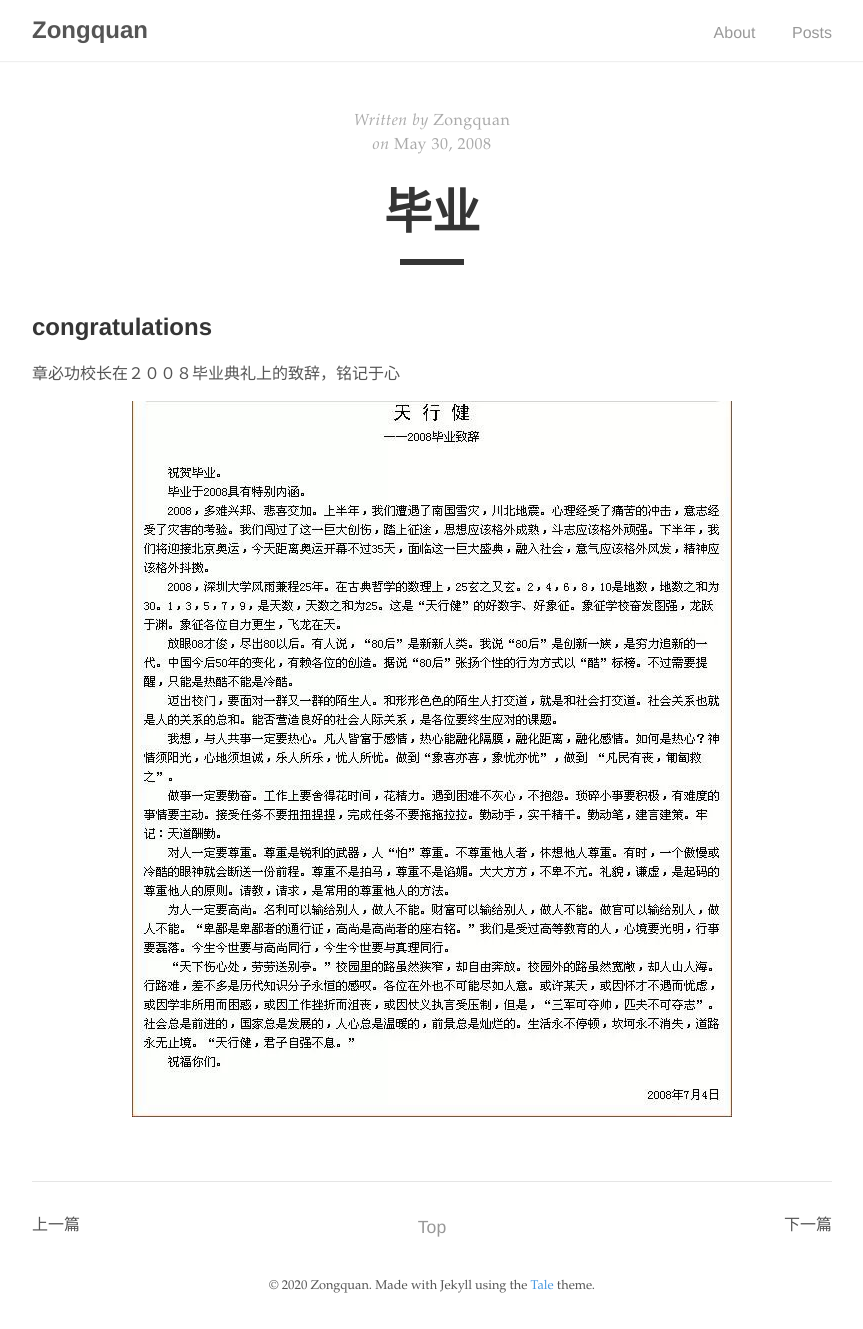
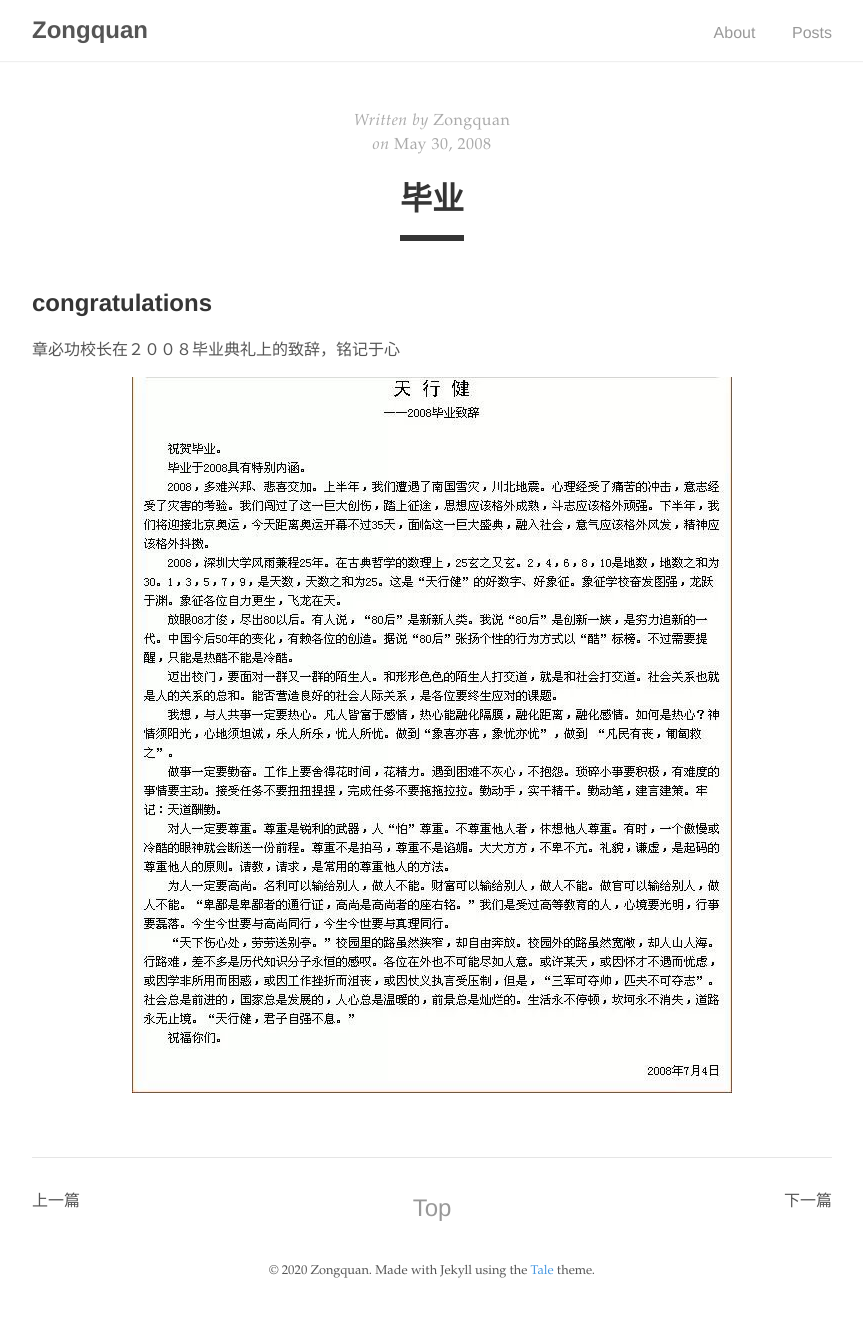
Before and after one commit to zongquan/blog, a Jekyll site: the page built from _posts/2008-05-30-szu-graduation.md, in a window 1280 px wide. Shown: the whole page, without its empty margins (208-1071 px from the left). Built offline with Jekyll 4.4.1, drawn with Linux system fonts in a browser that asks for light colours.

Commit message:
modified:   _sass/tale/_pagination.scss 	modified:   _sass/tale/_post.scss

```diff
--- a/_sass/tale/_pagination.scss
+++ b/_sass/tale/_pagination.scss
@@ -7,14 +7,14 @@
 
   span {
     color: $default-shade;
-    font-size: 1.1rem;
+    font-size: 1.5rem;
   }
 
   .top {
     @include transition(all .3s ease-out);
     color: $default-color;
     font-family: $sans-serif;
-    font-size: 1.1rem;
+    font-size: 1.5rem;
     opacity: .6;
 
     &:hover {
--- a/_sass/tale/_post.scss
+++ b/_sass/tale/_post.scss
@@ -15,7 +15,7 @@
   &-title {
     color: $default-shade;
     font-family: $sans-serif;
-    font-size: 3rem;
+    font-size: 2rem;
     margin: 1rem 0;
     text-align: center;
   }
```
